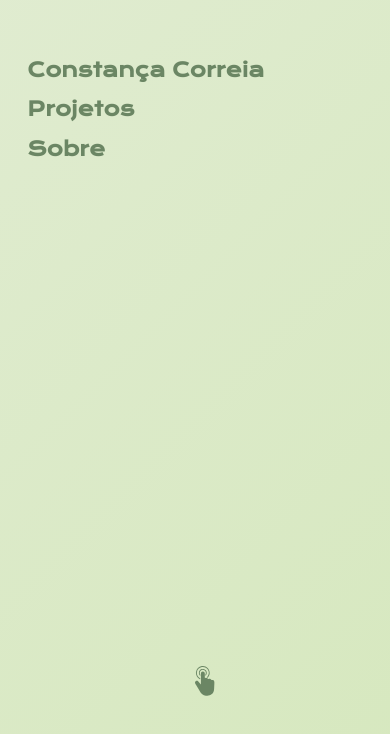
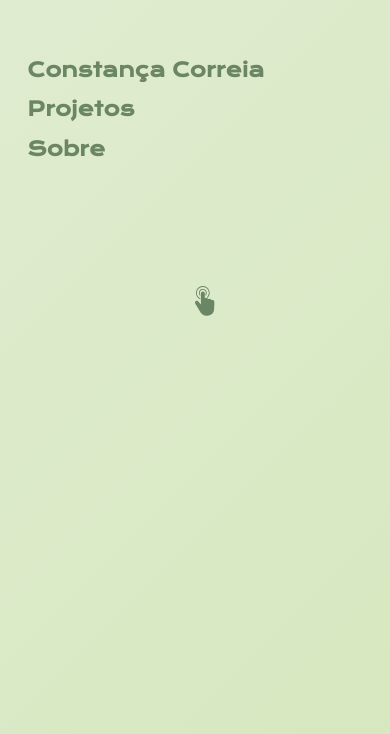
Before and after one commit to constancacc/site_pessoal, a plain HTML site: page [DEV] Código/index.html in a window 390 px wide. Shown: the part 106-840 px from the top of the page. Drawn offline with nearby package versions, Linux system fonts and the light colour scheme.

Commit message:
[DEV] Posição indicadores mobile

```diff
--- a/[DEV] Código/css/css.css
+++ b/[DEV] Código/css/css.css
@@ -111,7 +111,6 @@ svg:hover{
 
     position: absolute;
 
-
   }
 
   .add_proj {
@@ -126,11 +125,11 @@ svg:hover{
 
   /*Indicação*/
   .desktop{
-  position: absolute;
-  left: 50vw;
-  bottom:5vh;
-  width: 3vmin;
-  height: auto;
+    position: absolute;
+    left: 50vw;
+    bottom:5vh;
+    width: 3vmin;
+    height: auto;
   }
 
   .mobile{
@@ -170,7 +169,7 @@ svg:hover{
 
     position: absolute;
     left: 50vw;
-    bottom: 5vh;
+    bottom: 50vh;
 
     width: 5vmin;
     height: auto;
```
